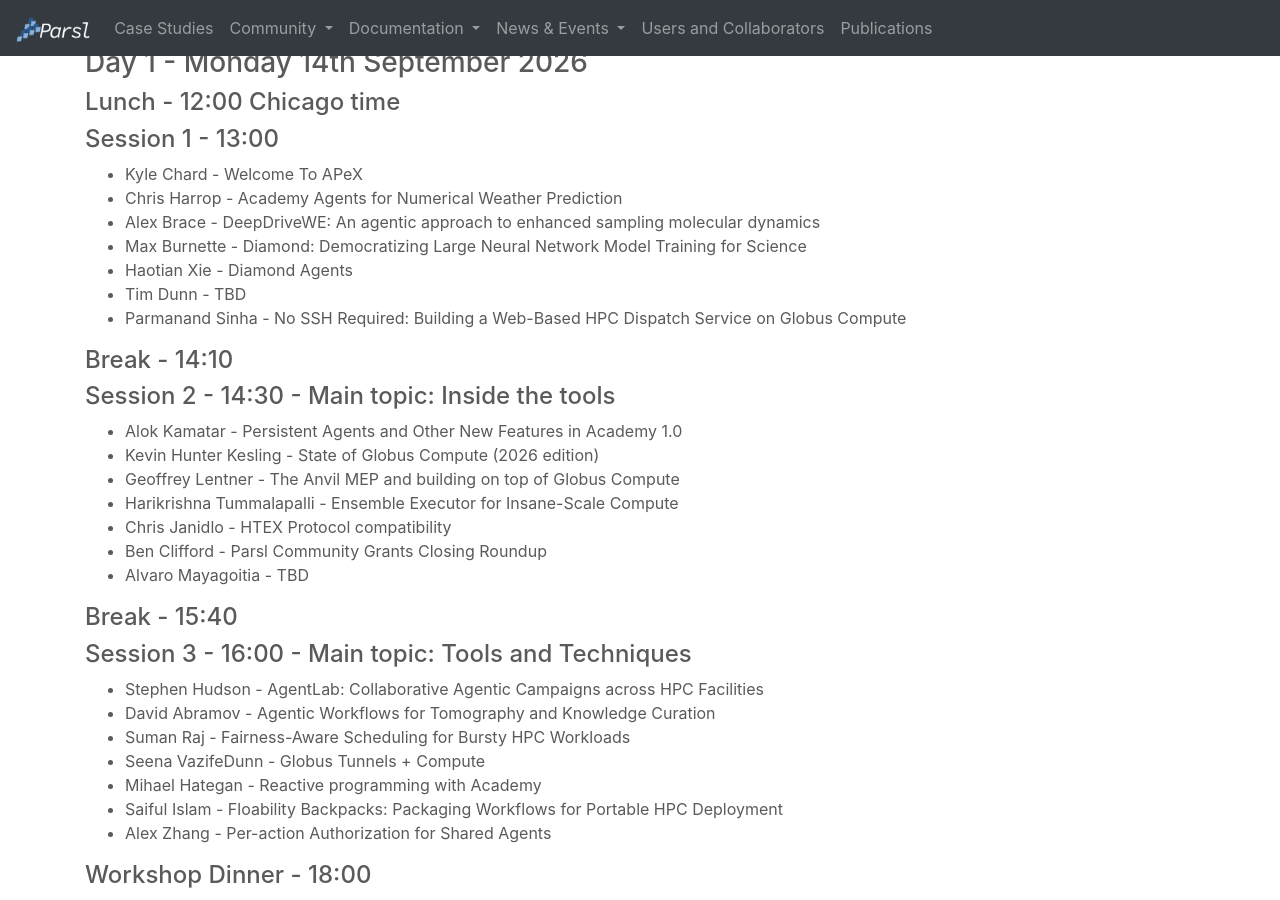
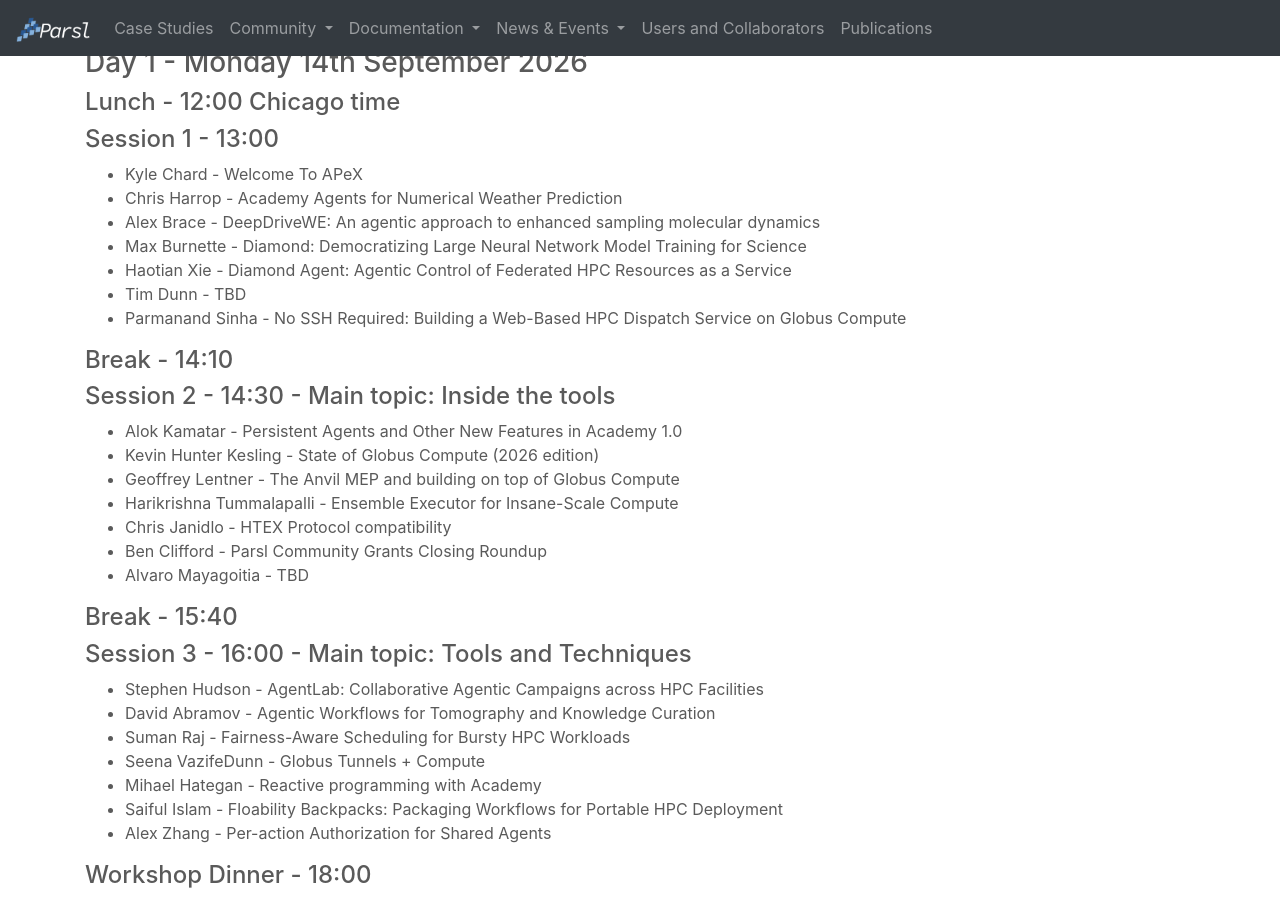
Before and after one commit to Parsl/parsl.github.io, a Jekyll site: the page built from parslfest/apex2026.html, in a window 1280 px wide and 900 px high, scrolled down 638 px. Built offline with Jekyll 4.4.1, drawn with Linux system fonts in a browser that asks for light colours.

Commit message:
Update apex2026.html

```diff
--- a/parslfest/apex2026.html
+++ b/parslfest/apex2026.html
@@ -67,7 +67,7 @@
 <li>Chris Harrop - Academy Agents for Numerical Weather Prediction </li>
 <li>Alex Brace - DeepDriveWE: An agentic approach to enhanced sampling molecular dynamics  </li>
 <li>Max Burnette - Diamond: Democratizing Large Neural Network Model Training for Science </li>
-<li>Haotian Xie - Diamond Agents  </li>
+<li>Haotian Xie - Diamond Agent: Agentic Control of Federated HPC Resources as a Service  </li>
 <li>Tim Dunn - TBD   </li>
 <li>Parmanand Sinha - No SSH Required: Building a Web-Based HPC Dispatch Service on Globus Compute  </li>
 </ul>
```
